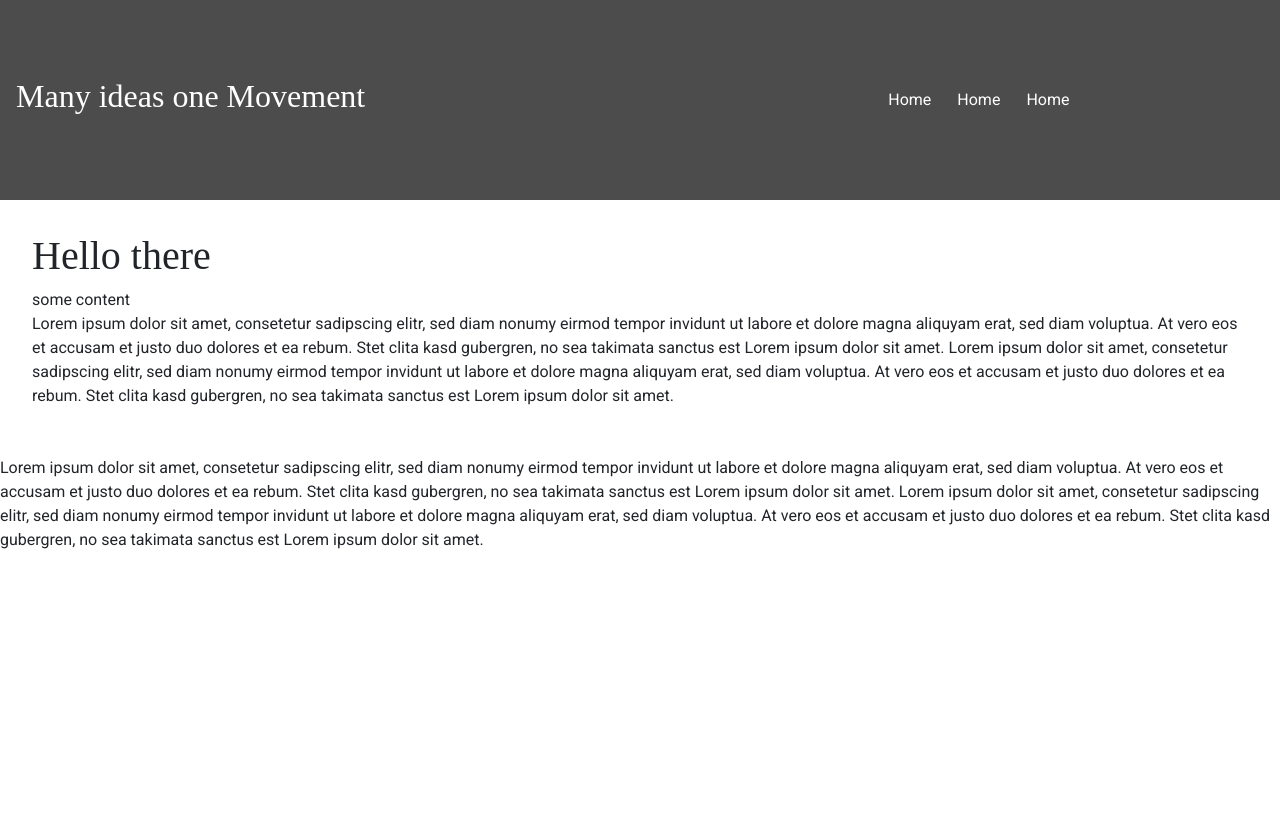
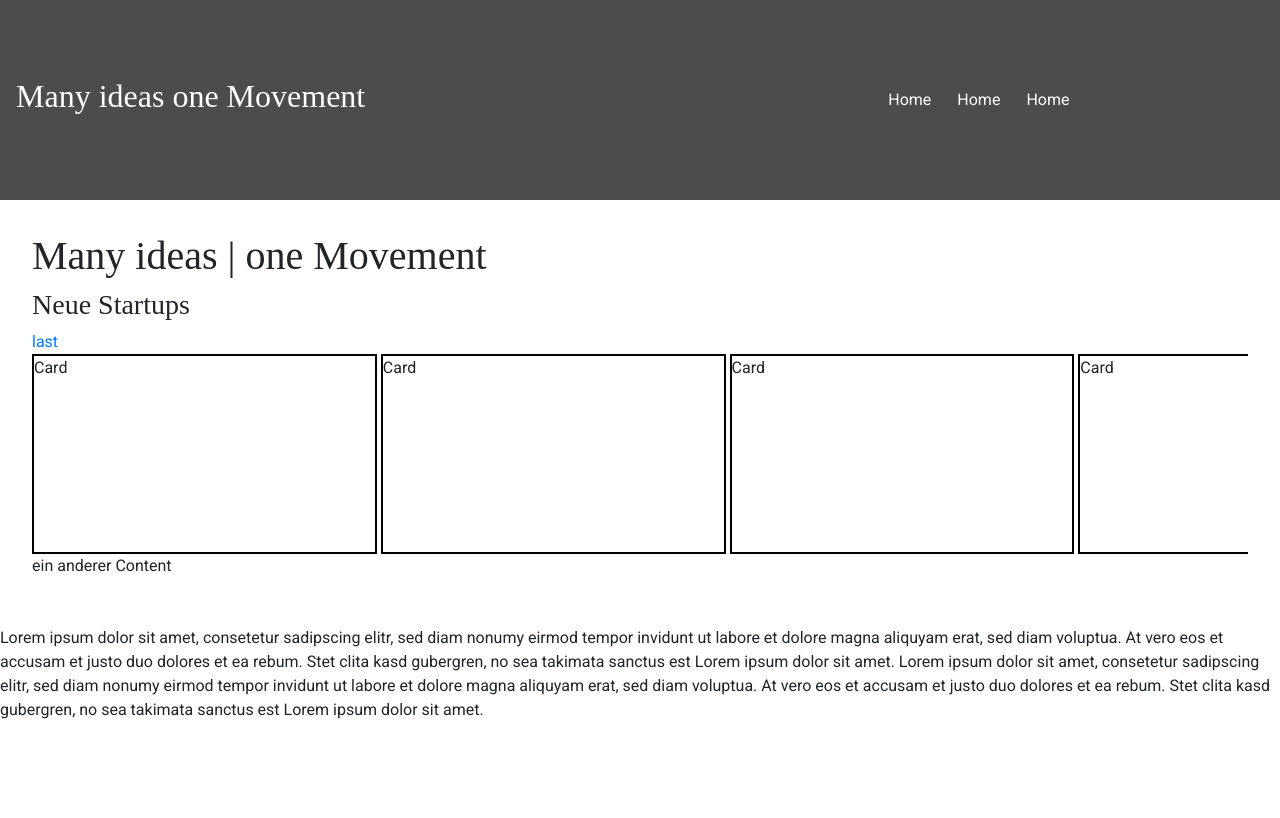
Before and after one commit to ChristianGroeber/django-many-ideas-one-movement, a Django app: template many_ideas_one_movement/website/templates/website/index.html in a window 1280 px wide. Shown: the top 818 px of the page. Before the commit the page ends 549 px from the top, so only its background shows below. Run offline with Django 3.2, Linux system fonts and the light colour scheme; the template is opened without the code that fills it, so the values that code supplies are empty; some libraries are stand-ins or nearby versions; some web fonts are replaced.

Commit message:
added horizontally scrolling boxes

```diff
--- a/many_ideas_one_movement/website/templates/website/index.html
+++ b/many_ideas_one_movement/website/templates/website/index.html
@@ -1,14 +1,38 @@
 {% extends 'base.html' %}
 
 {% block content %}
-    <h1>Hello there</h1>
-    some content
-    <p>
-        Lorem ipsum dolor sit amet, consetetur sadipscing elitr, sed diam nonumy eirmod tempor invidunt ut labore et
-        dolore magna aliquyam erat, sed diam voluptua. At vero eos et accusam et justo duo dolores et ea rebum. Stet
-        clita kasd gubergren, no sea takimata sanctus est Lorem ipsum dolor sit amet. Lorem ipsum dolor sit amet,
-        consetetur sadipscing elitr, sed diam nonumy eirmod tempor invidunt ut labore et dolore magna aliquyam erat, sed
-        diam voluptua. At vero eos et accusam et justo duo dolores et ea rebum. Stet clita kasd gubergren, no sea
-        takimata sanctus est Lorem ipsum dolor sit amet.
-    </p>
+<style>
+    html{
+        scroll-behavior: smooth;
+    }
+
+    .scrolling-wrapper {
+        overflow-x: scroll;
+        overflow-y: hidden;
+        white-space: nowrap;
+        -webkit-overflow-scrolling: touch;
+    }
+
+    .scrolling-wrapper::-webkit-scrollbar {
+        display: none;
+    }
+
+    .my-card {
+        min-height: 200px;;
+        min-width: calc(30% - 20px);
+        border: 2px solid black;
+        display: inline-block;
+    }
+</style>
+<h1>Many ideas | one Movement</h1>
+<h3>Neue Startups</h3>
+<a href="#last">last</a>
+<div class="scrolling-wrapper">
+    <div class="my-card">Card</div>
+    <div class="my-card">Card</div>
+    <div class="my-card">Card</div>
+    <div class="my-card">Card</div>
+    <div class="my-card" id="last">Card</div>
+</div>
+<p>ein anderer Content</p>
 {% endblock %}
```
